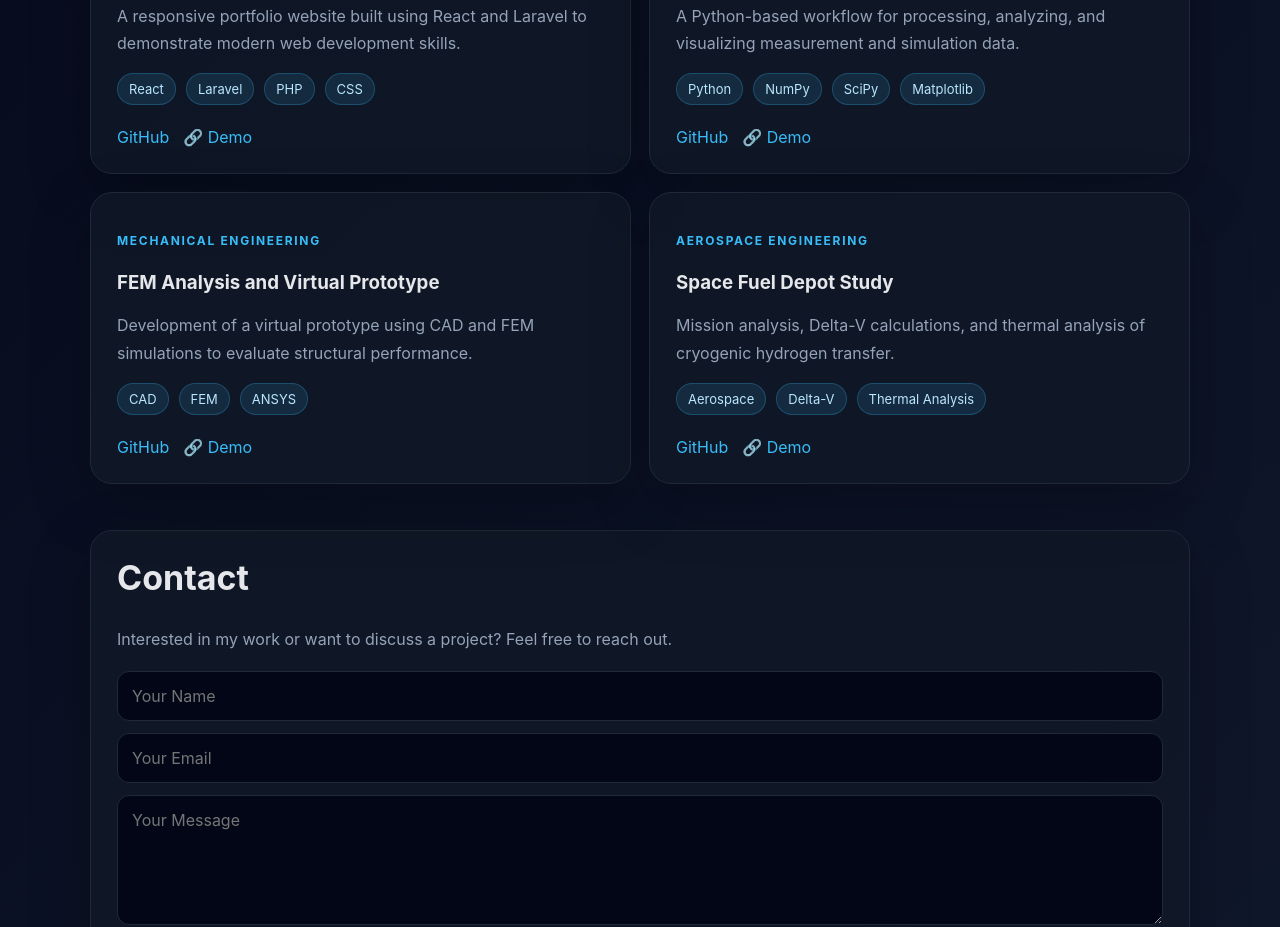
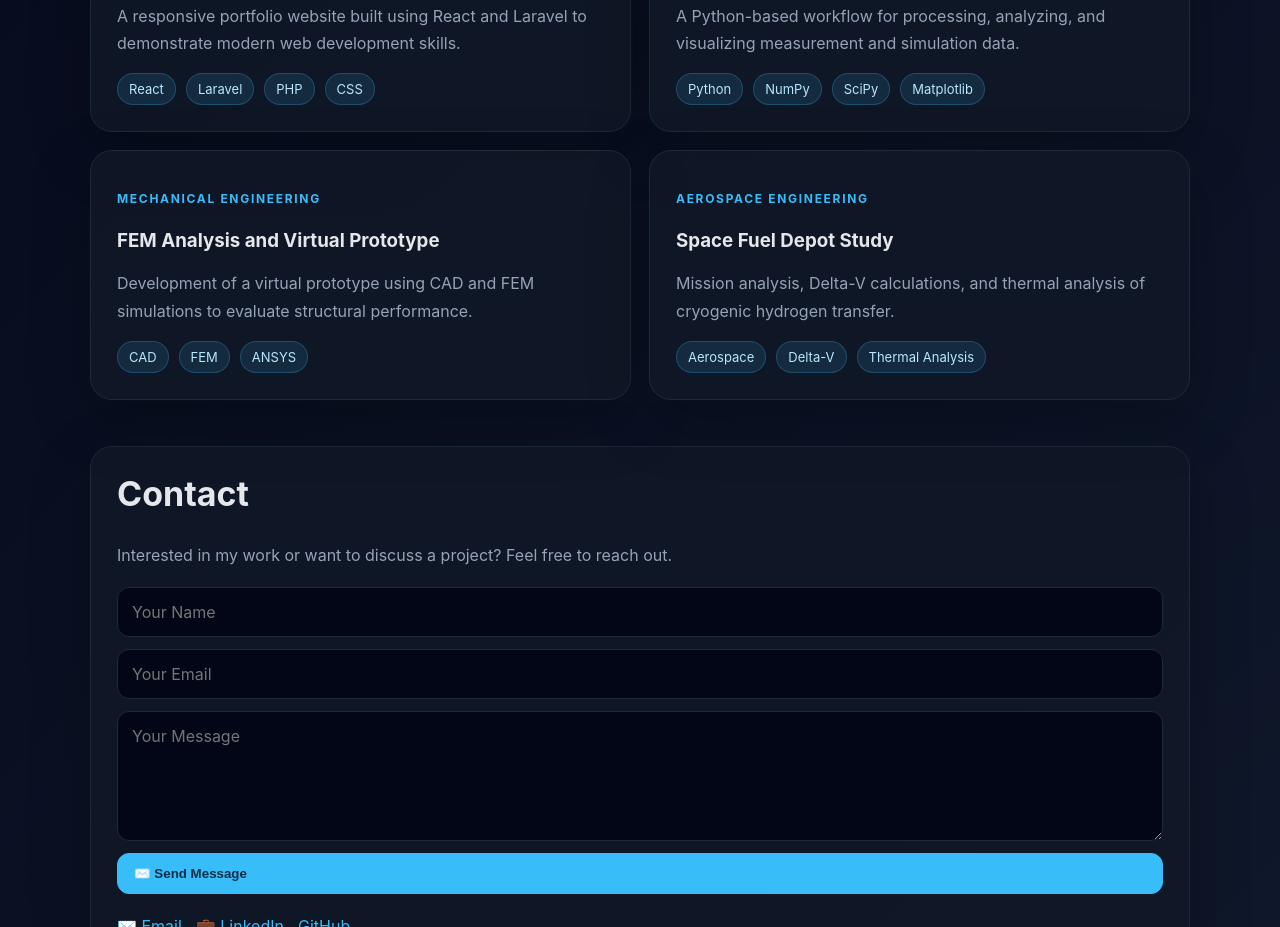
Before and after one commit to qamarshakeeb-cloud/Shakeeb_Portfolio, a React (Vite) app in the folder frontend/: page / in a window 1280 px wide. Shown: the part 1580-2507 px from the top of the page. Built offline with nearby package versions, Linux system fonts and the light colour scheme.

Commit message:
removed project buttons

```diff
--- a/frontend/src/main.jsx
+++ b/frontend/src/main.jsx
@@ -212,10 +212,6 @@ function App() {
                                 ))}
                             </div>
 
-                            <div className="project-links">
-                                <a href="#">GitHub</a>
-                                <a href="#">🔗 Demo</a>
-                            </div>
                         </article>
                     ))}
                 </div>
```
